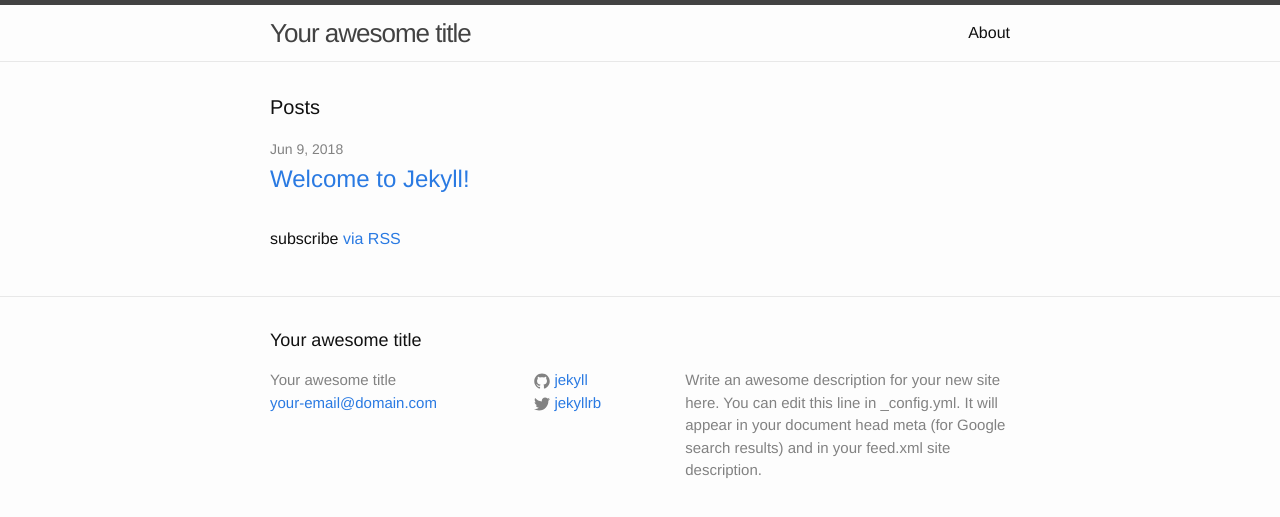
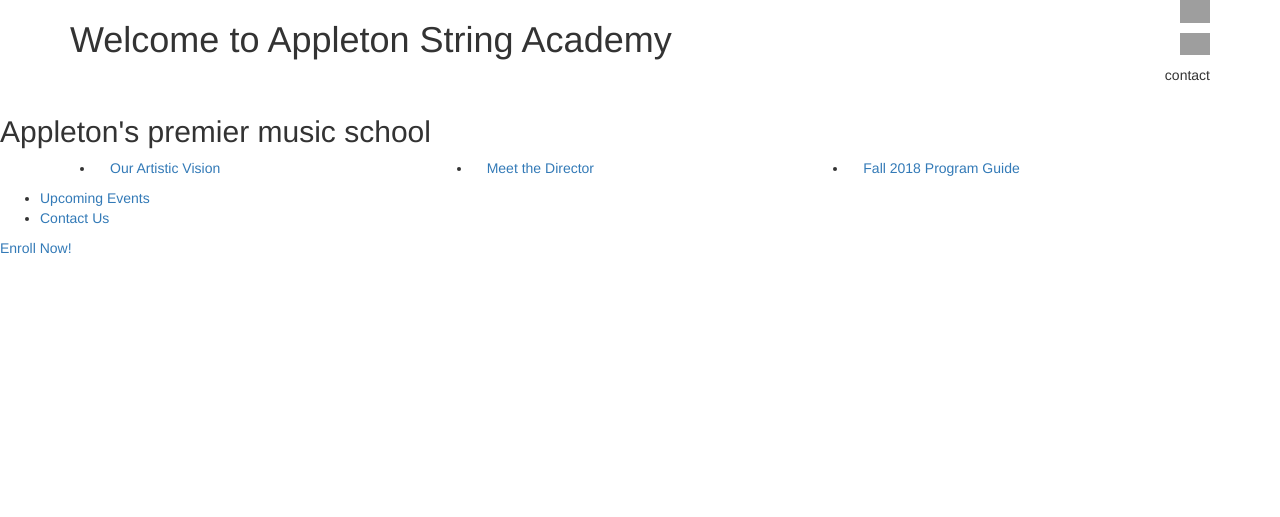
Before and after one commit to alexauden/alexauden.github.io, a Jekyll site: the page index.html, which Jekyll copies as it is, in a window 1280 px wide. Shown: the top 517 px of the page. Built offline with Jekyll 4.4.1, drawn with Linux system fonts in a browser that asks for light colours; grey boxes are pictures that could not be loaded.

Commit message:
Update index.html

```diff
--- a/index.html
+++ b/index.html
@@ -1,23 +1,44 @@
----
-layout: default
----
+<!DOCTYPE html>
+<html>
+    <head>
+    <title>Music Lessons in the Fox Valley area</title>
+        <link rel="stylesheet" href="https://maxcdn.bootstrapcdn.com/bootstrap/3.3.6/css/bootstrap.min.css" integrity="sha384-1q8mTJOASx8j1Au+a5WDVnPi2lkFfwwEAa8hDDdjZlpLegxhjVME1fgjWPGmkzs7" crossorigin="anonymous">
+        <link href='https://fonts.googleapis.com/css?family=Roboto:300,400,700' rel='stylesheet' type='text/css'>
+        <link rel="stylesheet" type="text/css" href="main.css">
+    </head>
 
-<div class="home">
+<body>
+    <header class="container">
+    <div class="row">
+      <h1 class="col-sm-8">Welcome to Appleton String Academy</h1>
+      <nav class="col-sm-4 text-right">
+        <p><img src="download (1).png" width=30></p>
+        <p><img src="download%202.png" width=30></p>
+        <p>contact</p>
+      </nav>
+    </div>
+  </header>
+    <div class="header">
 
-  <h1 class="page-heading">Posts</h1>
+<h2>Appleton's premier music school</h2>
+    </div>
 
-  <ul class="post-list">
-    {% for post in site.posts %}
-      <li>
-        <span class="post-meta">{{ post.date | date: "%b %-d, %Y" }}</span>
+      <nav class="container">
+      <ul class="row">
+        <li class="col-sm-4" ><a href="#">Our Artistic Vision</a></li>
+        <li class="col-sm-4"><a href="#">Meet the Director</a></li>
+        <li class="col-sm-4"><a href="#">Fall 2018 Program Guide</a></li>
+      </ul>
 
-        <h2>
-          <a class="post-link" href="{{ post.url | prepend: site.baseurl }}">{{ post.title }}</a>
-        </h2>
-      </li>
-    {% endfor %}
-  </ul>
+    </nav>
 
-  <p class="rss-subscribe">subscribe <a href="{{ "/feed.xml" | prepend: site.baseurl }}">via RSS</a></p>
+    <nav>
+      <ul>
+          <li><a href="#">Upcoming Events</a></li>
+        <li><a href="#">Contact Us</a></li>
+      </ul>
+      <div class="contact-btn"><a>Enroll Now!</a>
+      </div>
+    </nav>
 
-</div>
+    </body>
```
